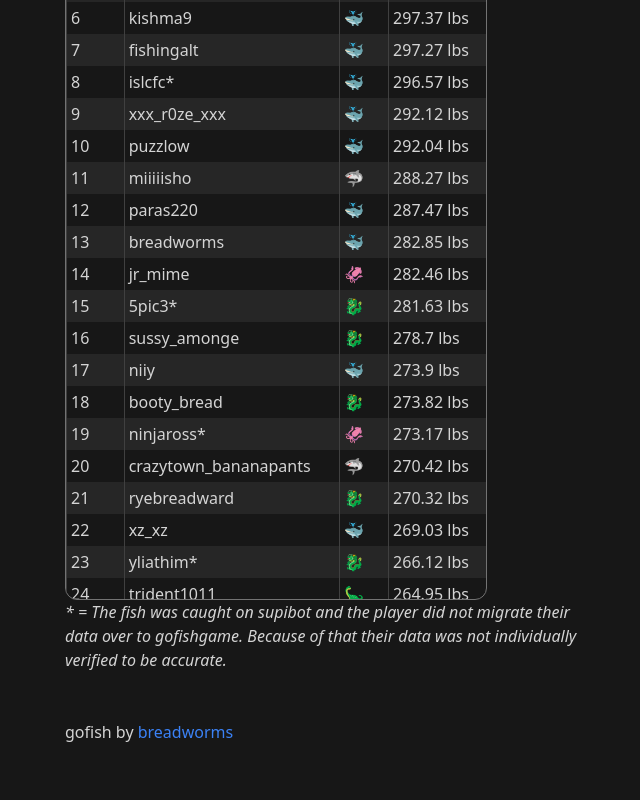
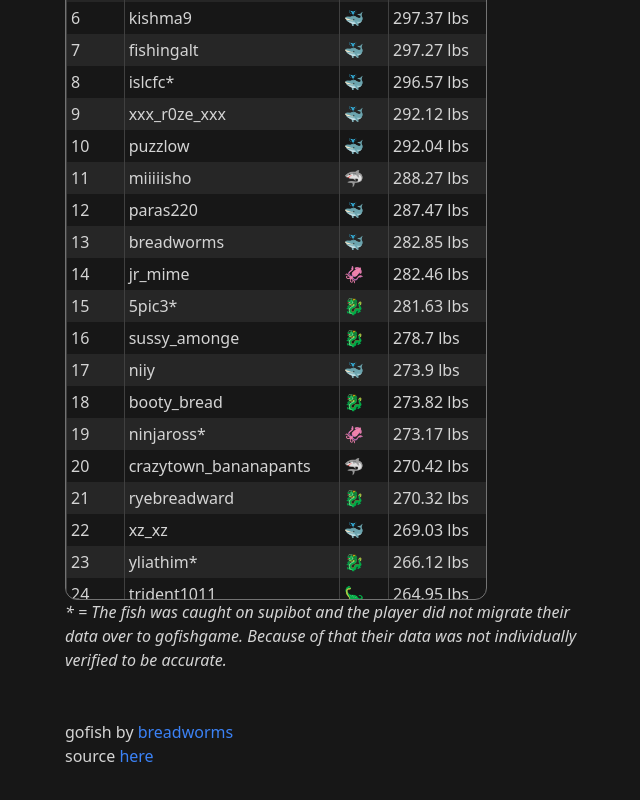
Before and after one commit to Juliapixel/gofish_leaderboards, a SvelteKit app: page / in a window 1280 px wide. Shown: the part 2322-3122 px from the top of the page, without its empty margins (63-703 px from the left). Before the commit the page ends 3098 px from the top, so only its background shows below. Built offline with nearby package versions, Linux system fonts and the light colour scheme.

Commit message:
add link to source code

```diff
--- a/src/routes/+page.svelte
+++ b/src/routes/+page.svelte
@@ -36,4 +36,6 @@
 </div>
 <footer class="mt-12 mb-8 ml-32">
     gofish by <a href="https://twitch.tv/breadworms">breadworms</a>
+    <br />
+    source <a href="https://github.com/Juliapixel/gofish_leaderboards">here</a>
 </footer>
```
